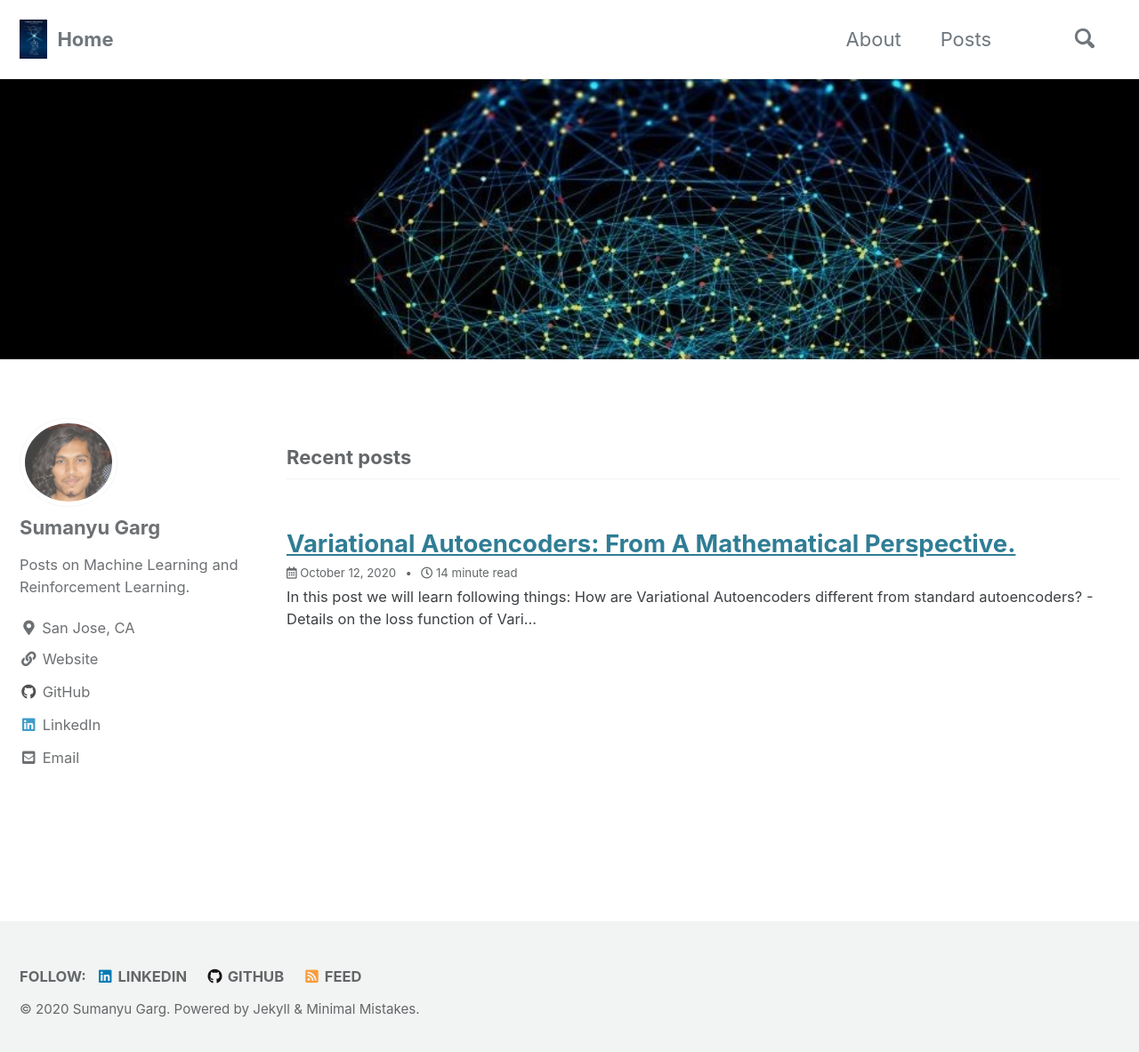
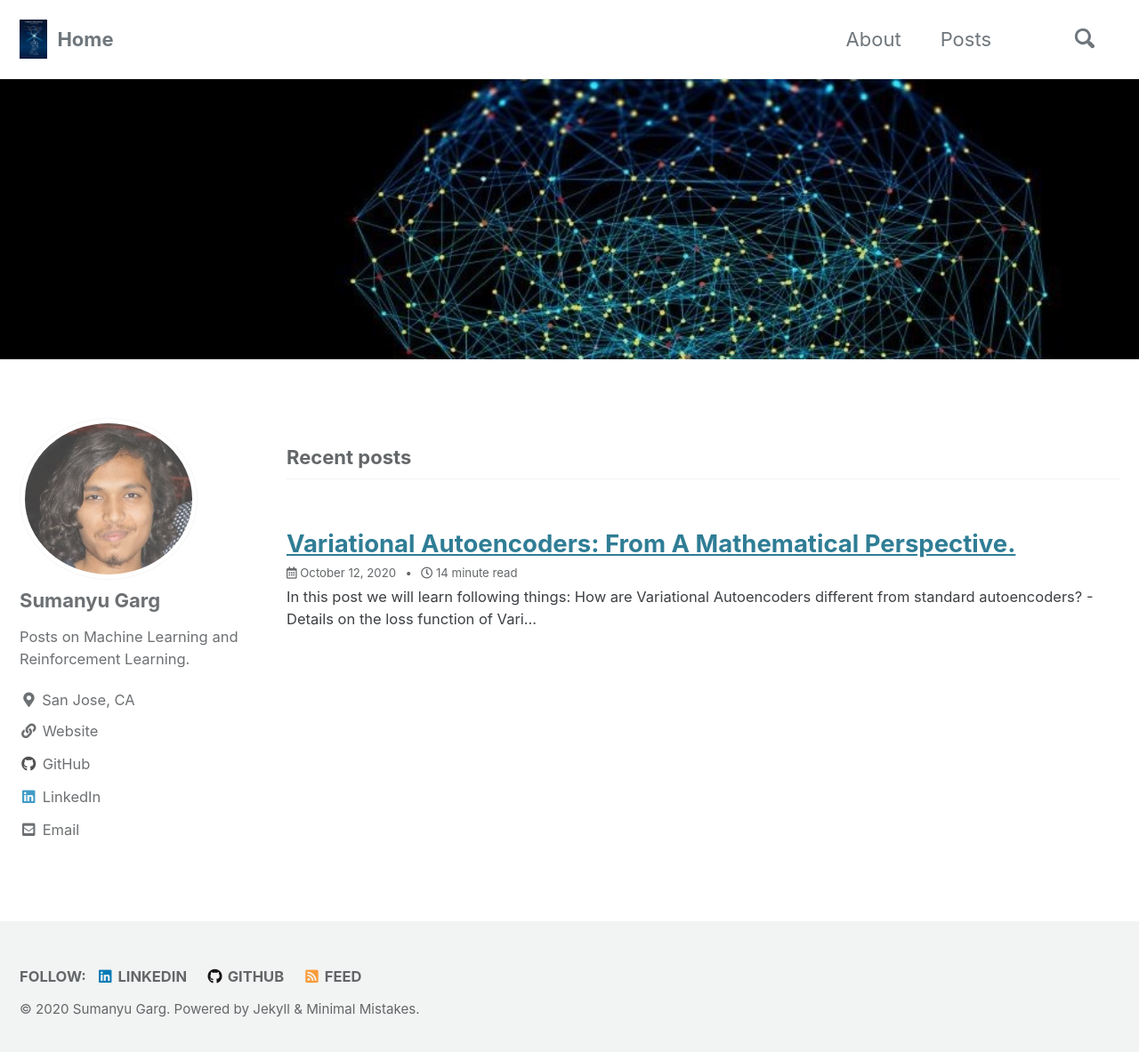
Before and after one commit to sumanyu-21/sumanyu-21.github.io, a Jekyll site: the page built from index.html, in a window 1280 px wide and 1191 px high. Shown: the top 1183 px of the window at 89% size. Built offline with Jekyll 4.4.1, drawn with Linux system fonts in a browser that asks for light colours; cached includes are drawn as plain includes; the list of posts is cut into pages by our own code.

Commit message:
Update _sidebar.scss

```diff
--- a/_sass/minimal-mistakes/_sidebar.scss
+++ b/_sass/minimal-mistakes/_sidebar.scss
@@ -127,7 +127,7 @@
   }
 
   img {
-    max-width: 110px;
+    max-width: 200px;
     border-radius: 50%;
 
     @include breakpoint($large) {
```
